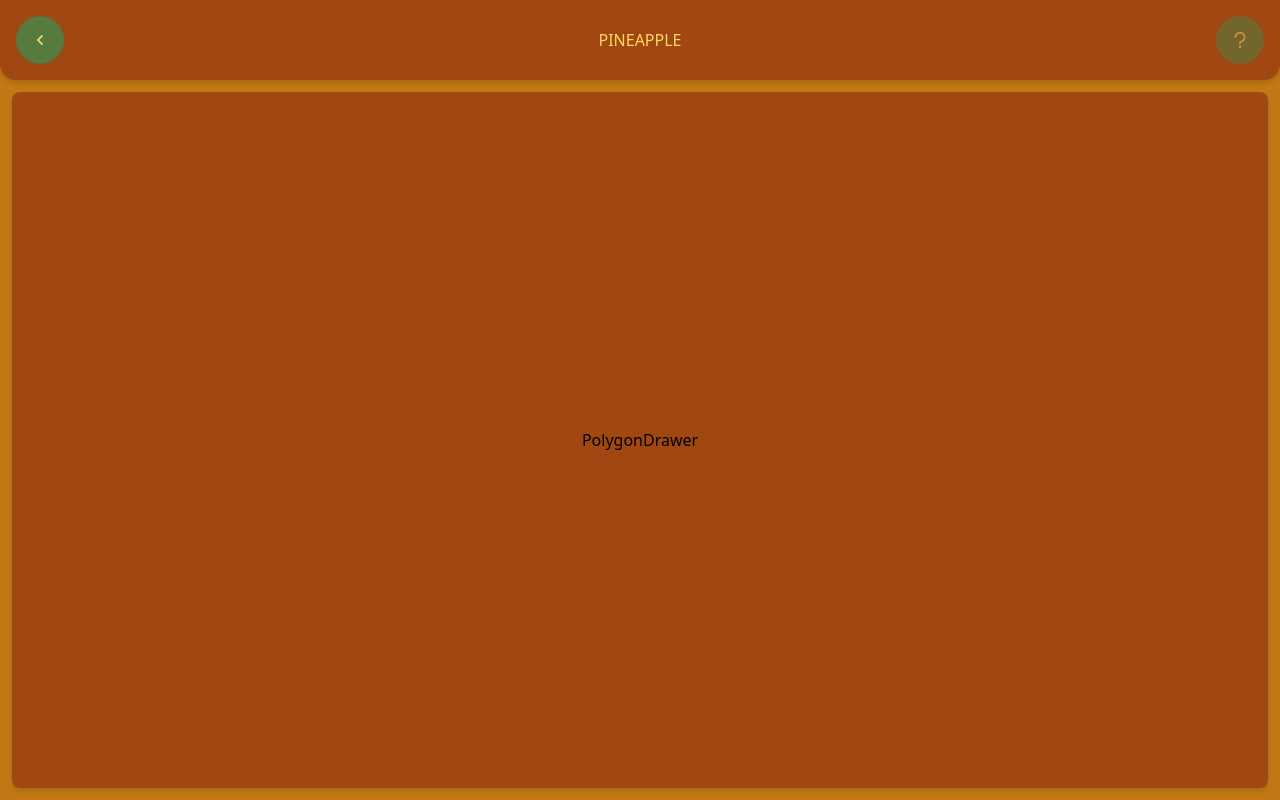
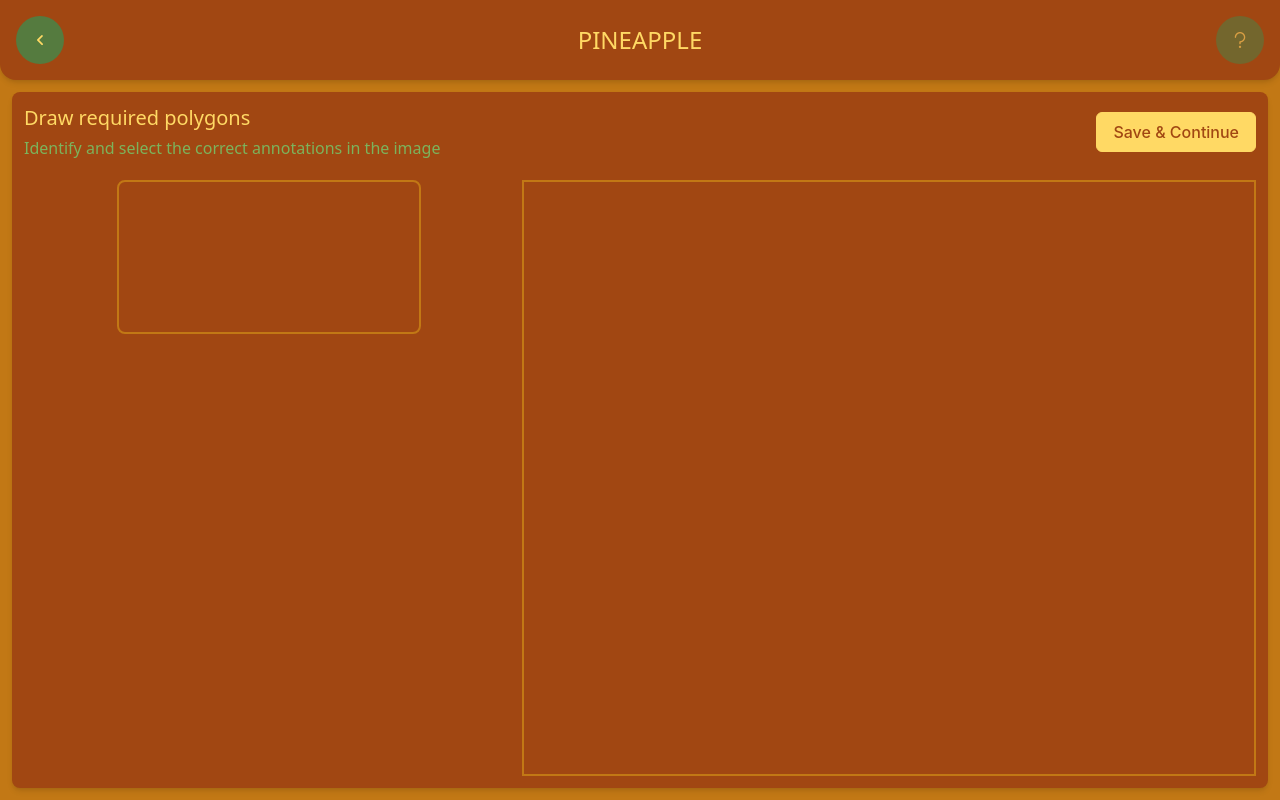
Before and after one commit to YashAgarwal1201/Pineapple, a React (Vite) app: page / in a window 1280 px wide. Both pictures are taken after a click on the button "Upload & Continue". Built offline with nearby package versions, Linux system fonts and the light colour scheme; a web font is replaced by a local one.

Commit message:
feat: polygon drawer component

```diff
--- a/src/Components/Header/Header.tsx
+++ b/src/Components/Header/Header.tsx
@@ -23,7 +23,7 @@ const Header = () => {
           });
         }}
       />
-      <h1 className="text-naples-yellow">PINEAPPLE</h1>
+      <h1 className="text-2xl text-naples-yellow font-medium">PINEAPPLE</h1>
       <Button
       disabled={true}
         icon="pi pi-question"
--- a/src/Components/PolygonDrawer/PolygonDrawer.tsx
+++ b/src/Components/PolygonDrawer/PolygonDrawer.tsx
@@ -1,9 +1,76 @@
-import React from 'react'
+import { Button } from "primereact/button";
+import React, { startTransition, useRef, useState } from "react";
+import { useNavigate } from "react-router-dom";
 
 const PolygonDrawer = () => {
+  const navigate = useNavigate();
+  const canvasRef = useRef<HTMLCanvasElement | null>(null);
+  const [clickedPoints, setClickedPoints] = useState<
+    { x: number; y: number }[]
+  >([]);
+  const [addNew, setAddNew] = useState(false);
+
   return (
-    <div>PolygonDrawer</div>
-  )
-}
+    <div className="w-full h-full flex flex-col gap-y-3 md:gap-y-5 overflow-y-auto">
+      <div className="px-2 md:px-0 flex justify-between items-center">
+        <div className="flex flex-col gap-1">
+          <span className="text-lg md:text-xl font-medium text-naples-yellow">
+            Draw required polygons
+          </span>
+          <span className="text-sm md:text-base text-bud-green">
+            Identify and select the correct annotations in the image
+          </span>
+        </div>
+        <div className="hidden md:flex flex-row gap-x-10">
+          {/* {!addNew && (
+          <Button
+            icon="pi pi-plus"
+            label="Add New"
+            className="px-5 text-[#3778B1] border-2 border-[#3778B1] bg-transparent"
+            onClick={() => setAddNew(true)}
+          />
+        )}
+        {addNew && (
+          <Button
+            icon="pi pi-plus"
+            label="Complete Polygon"
+            onClick={handleCompletePolygon}
+            className="px-5 text-[#3778B1] border-2 border-[#3778B1] bg-transparent"
+          />
+        )} */}
+          <Button
+            //   disabled={
+            //     state?.imageSelected?.url?.length <= 0 ||
+            //     state.polygons?.length < 1 ||
+            //     addNew
+            //   }
+            label="Save & Continue"
+            className="h-10 text-metallic-brown bg-naples-yellow border-naples-yellow"
+            onClick={() => {
+              // console.log(canvasRef?.current?.getContext("2d"));
+              startTransition(() => {
+                navigate("/");
+              });
+            }}
+          />
+        </div>
+      </div>
+      <div className="w-full h-full flex flex-col md:flex-row gap-2">
+        <div className="w-full md:w-2/4 lg:w-2/5 h-fit md:mb-0 mx-auto">
+          <div className="w-fit h-fit m-auto border-2 border-ochre rounded-lg">
+            <canvas
+              className="mx-auto"
+              ref={canvasRef}
+              // width={300}
+              // height={300}
+              // onClick={(e) => (addNew ? handleCanvasClick(e) : "")}
+            />
+          </div>
+        </div>
+        <div className="w-full md:w-2/4 lg:w-3/5 border-2 border-ochre"></div>
+      </div>
+    </div>
+  );
+};
 
-export default PolygonDrawer
+export default PolygonDrawer;
```
